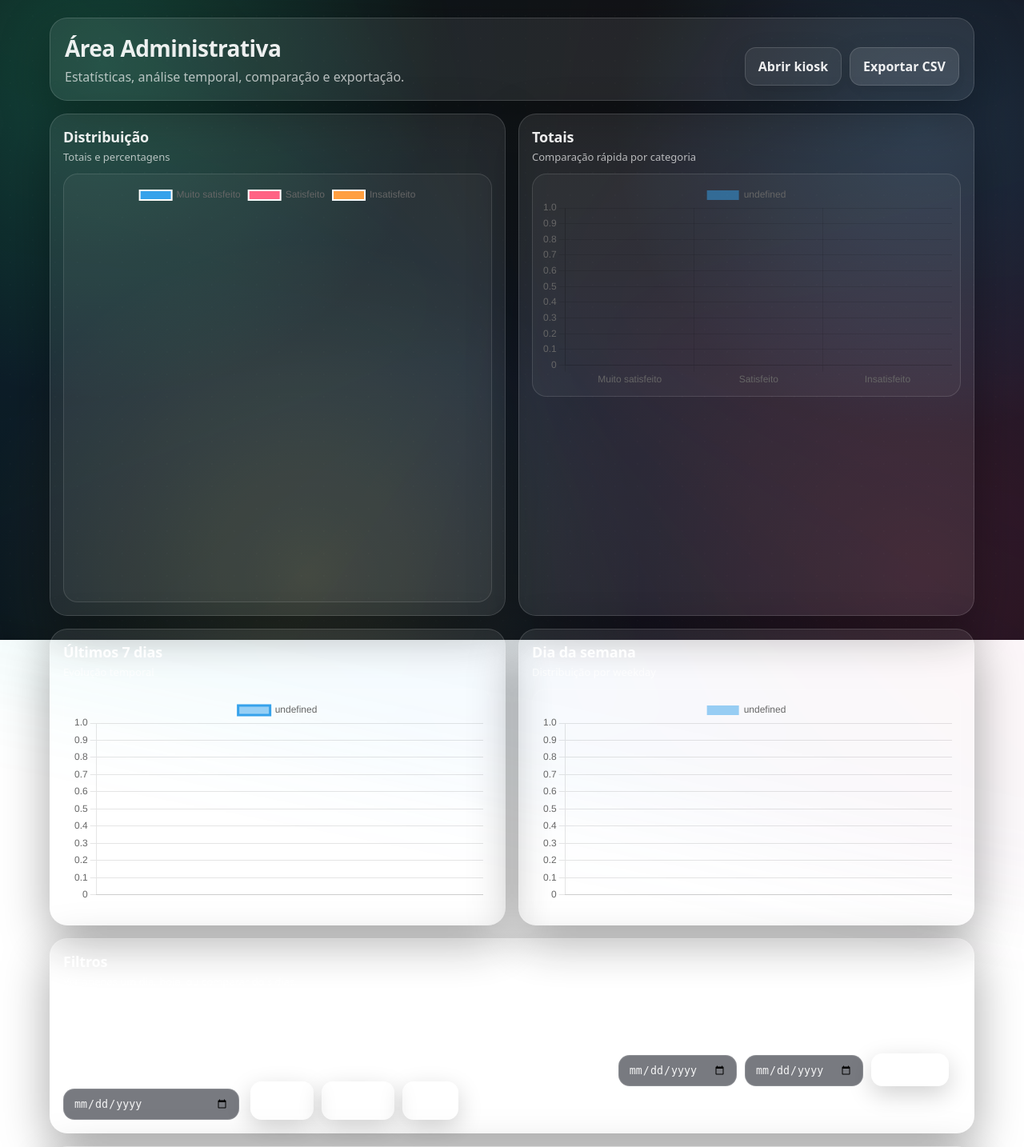
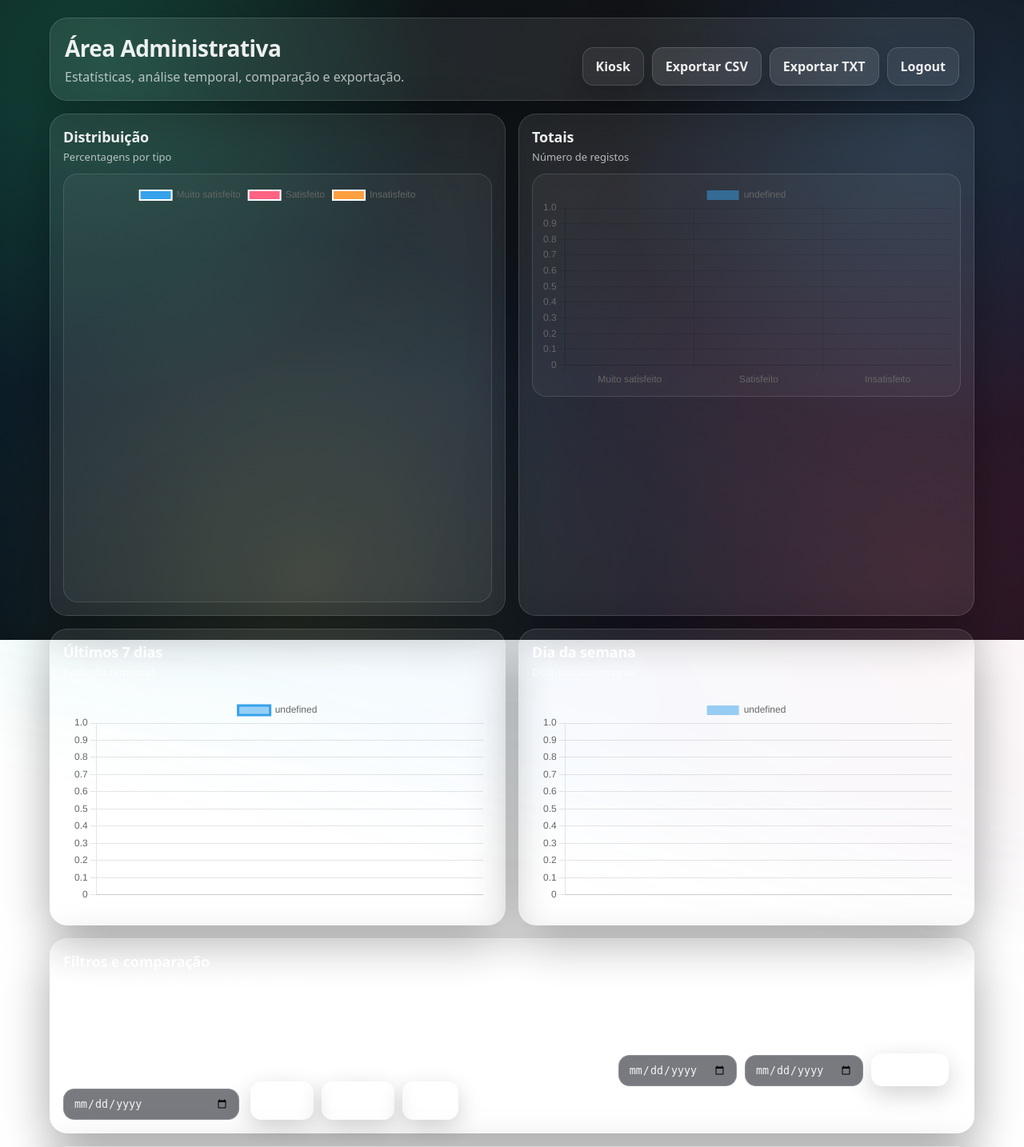
Before and after one commit to Vieira1-1/feedback-app, a Flask app: page /admin in a window 1280 px wide. Shown: the top 1434 px of the page at 80% size. Run offline with Flask 3, Linux system fonts and the light colour scheme; data that the repository does not hold is empty.

Commit message:
Refactor admin.html for improved layout and clarity

```diff
--- a/templates/admin.html
+++ b/templates/admin.html
@@ -4,6 +4,7 @@
   <meta charset="utf-8" />
   <meta name="viewport" content="width=device-width, initial-scale=1" />
   <title>Admin</title>
+
   <link rel="stylesheet" href="/static/style.css" />
   <script src="https://cdn.jsdelivr.net/npm/chart.js"></script>
 </head>
@@ -12,6 +13,7 @@
   <div class="bg-pattern"></div>
 
   <main class="admin-shell">
+
     <header class="admin-header">
       <div class="admin-title">
         <h1>Área Administrativa</h1>
@@ -19,58 +21,71 @@
       </div>
 
       <div class="admin-actions">
-        <a class="btn ghost" href="/">Abrir kiosk</a>
-        <a class="btn" href="/admin/export">Exportar CSV</a>
+        <a class="btn ghost" href="/">Kiosk</a>
+
+        <!-- Exportações (respeitam filtro day se estiver selecionado) -->
+        <a class="btn" href="/admin/export.csv{% if selected_day %}?day={{ selected_day }}{% endif %}">Exportar CSV</a>
+        <a class="btn" href="/admin/export.txt{% if selected_day %}?day={{ selected_day }}{% endif %}">Exportar TXT</a>
+
+        <a class="btn ghost" href="/admin/logout">Logout</a>
       </div>
     </header>
 
     <section class="admin-cards">
-      <div class="card">
+      <article class="card">
         <div class="card-head">
-          <h2>Distribuição</h2>
-          <p>Totais e percentagens</p>
+          <div>
+            <h2>Distribuição</h2>
+            <p>Percentagens por tipo</p>
+          </div>
         </div>
         <div class="chart-wrap">
           <canvas id="chartPie"></canvas>
         </div>
-      </div>
+      </article>
 
-      <div class="card">
+      <article class="card">
         <div class="card-head">
-          <h2>Totais</h2>
-          <p>Comparação rápida por categoria</p>
+          <div>
+            <h2>Totais</h2>
+            <p>Número de registos</p>
+          </div>
         </div>
         <div class="chart-wrap">
           <canvas id="chartBar"></canvas>
         </div>
-      </div>
+      </article>
 
-      <div class="card">
+      <article class="card">
         <div class="card-head">
-          <h2>Últimos 7 dias</h2>
-          <p>Evolução temporal</p>
+          <div>
+            <h2>Últimos 7 dias</h2>
+            <p>Evolução temporal</p>
+          </div>
         </div>
         <div class="chart-wrap">
           <canvas id="chartLine"></canvas>
         </div>
-      </div>
+      </article>
 
-      <div class="card">
+      <article class="card">
         <div class="card-head">
-          <h2>Dia da semana</h2>
-          <p>Distribuição por weekday</p>
+          <div>
+            <h2>Dia da semana</h2>
+            <p>Distribuição semanal</p>
+          </div>
         </div>
         <div class="chart-wrap">
           <canvas id="chartWeekday"></canvas>
         </div>
-      </div>
+      </article>
     </section>
 
     <section class="card wide">
-      <div class="card-head row">
+      <div class="card-head">
         <div>
-          <h2>Filtros</h2>
-          <p>Ver apenas um dia, hoje, ou comparar dois dias.</p>
+          <h2>Filtros e comparação</h2>
+          <p>Filtrar por dia, ver só hoje, ou comparar dois dias.</p>
         </div>
       </div>
 
@@ -80,6 +95,7 @@
             Dia
             <input type="date" name="day" value="{{ selected_day }}">
           </label>
+
           <div class="filter-actions">
             <button class="btn" type="submit">Aplicar</button>
             <a class="btn ghost" href="/admin">Limpar</a>
@@ -89,34 +105,33 @@
 
         <div class="compare-box">
           <div class="compare-title">Comparar dois dias</div>
+
           <div class="compare-row">
             <label>
               Dia 1
               <input type="date" id="day1">
             </label>
+
             <label>
               Dia 2
               <input type="date" id="day2">
             </label>
+
             <button class="btn" id="btnCompare" type="button">Comparar</button>
           </div>
-          <div class="compare-hint">Gera um gráfico extra com Dia 1 vs Dia 2.</div>
+
+          <div class="compare-hint">
+            Isto mostra um gráfico extra com Dia 1 vs Dia 2.
+          </div>
         </div>
       </div>
     </section>
 
     <section class="card wide">
-      <div class="card-head row">
+      <div class="card-head">
         <div>
           <h2>Registos</h2>
-          <p>Ordenação por data (mais recente primeiro) • paginação simples.</p>
-        </div>
-        <div class="pill">
-          {% if selected_day %}
-            A ver: <b>{{ selected_day }}</b>
-          {% else %}
-            A ver: <b>Todos</b>
-          {% endif %}
+          <p>Ordenado por data (mais recente primeiro) • paginação.</p>
         </div>
       </div>
 
@@ -155,13 +170,16 @@
 
     <section class="card wide" id="compareCard" style="display:none;">
       <div class="card-head">
-        <h2>Comparação de dias</h2>
-        <p id="compareLabel">Dia 1 vs Dia 2</p>
+        <div>
+          <h2>Comparação</h2>
+          <p id="compareLabel">Dia 1 vs Dia 2</p>
+        </div>
       </div>
       <div class="chart-wrap">
         <canvas id="chartCompare"></canvas>
       </div>
     </section>
+
   </main>
 
   <script>
@@ -170,6 +188,7 @@
       today: "{{ today }}"
     };
   </script>
+
   <script src="/static/admin.js"></script>
 </body>
 </html>
```
